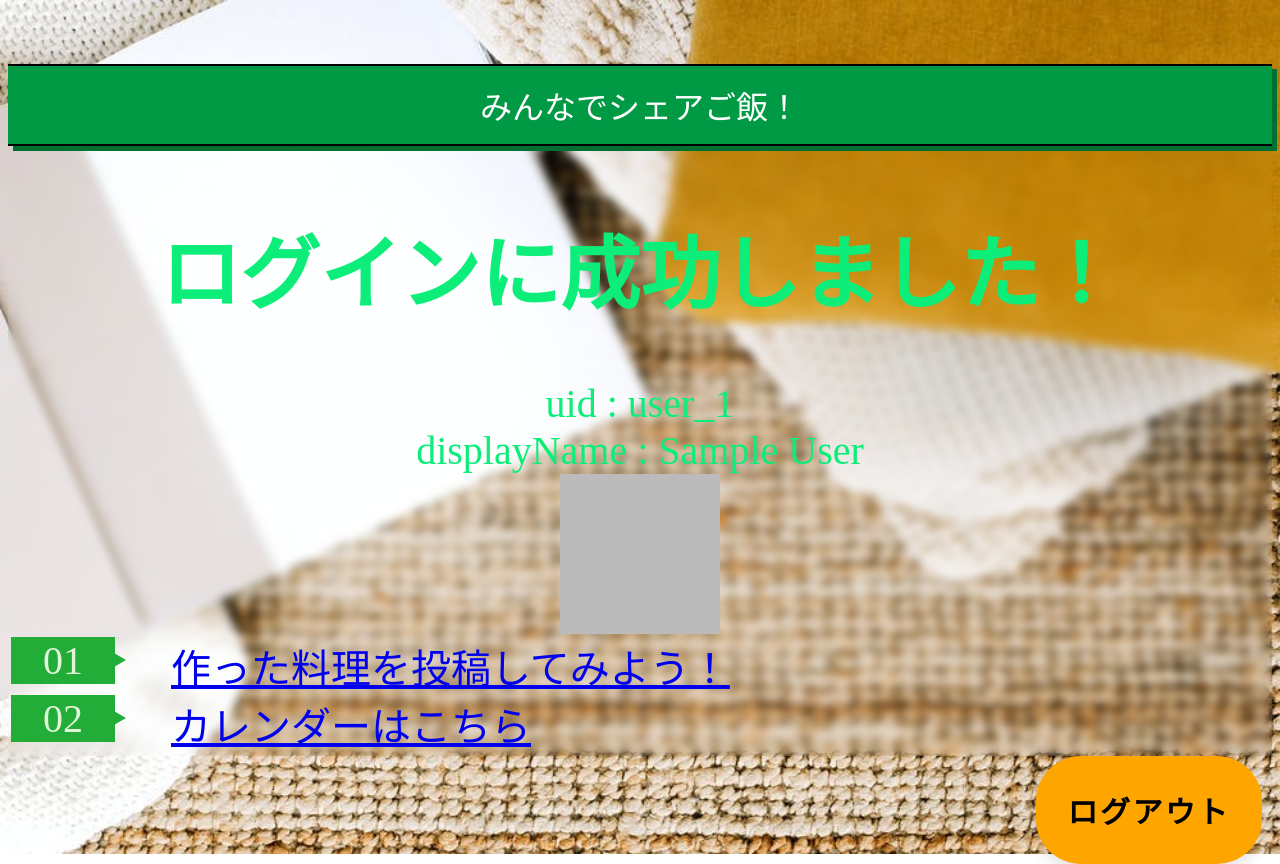
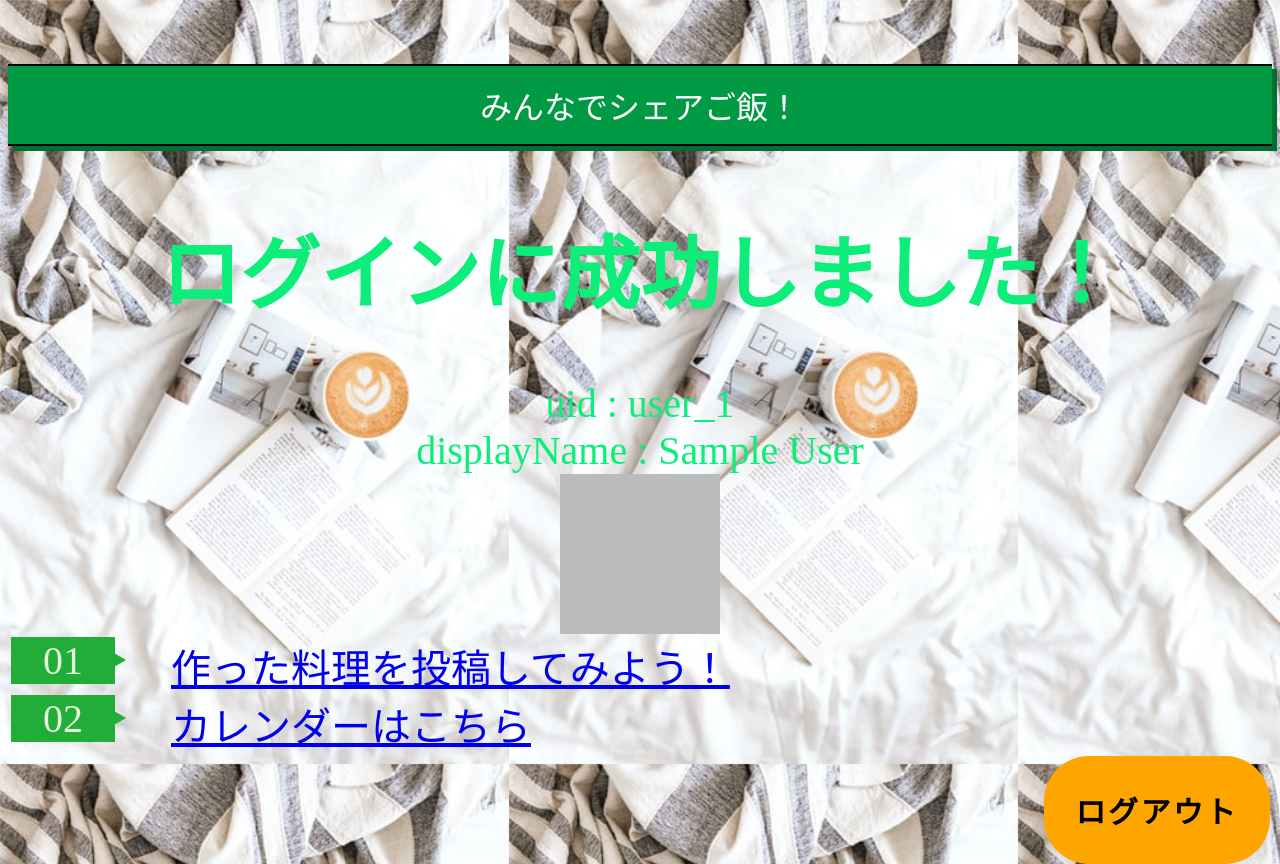
Before and after one commit to WebExpert-Chuo-Unv/chuo-uni-app, a Vue app: page /MyPage in a window 1280 px wide. Built offline with nearby package versions, Linux system fonts and the light colour scheme; no server answers; sample sign-in values are in the browser's storage.

Commit message:
imageのサイズ、背景画像を直しました

```diff
--- a/src/components/Calendar.vue
+++ b/src/components/Calendar.vue
@@ -178,6 +178,8 @@ export default {
 }
 .calendar-day {
   text-align: center;
+  font-weight: bold;
+  color: rgb(10, 10, 182);
 }
 .calendar-event {
   color: white;
--- a/src/components/LogIn.vue
+++ b/src/components/LogIn.vue
@@ -33,9 +33,8 @@ export default {
 
 <style>
 body {
-  background-image: url("~@/assets/heya.jpg");
-  background-repeat: no-repeat;
-  background-size: cover;
+  background-image: url("../assets/heya.jpg");
+  background-size: contain;
 }
 #app {
   font-family: Avenir, Helvetica, Arial, sans-serif;
--- a/src/components/PageView.vue
+++ b/src/components/PageView.vue
@@ -6,7 +6,7 @@
       <h3>朝食</h3>
       <div v-for="result in results" :key="result.id">
         <div class="cooking" v-if="result.when == '朝ごはん'">
-          <div class="asa">
+          <div class="cook">
             <div id="namae">ユーザーネーム：{{ result.name }}</div>
             <div id="gohan">料理名：{{ result.dish }}</div>
             <img :src="result.img" alt="" class="photo" />
@@ -15,7 +15,6 @@
               <button @click="good1(result.like1, result.id)">👍</button>
               {{ result.like1 }}
             </h1>
-
             <input type="text" placeholder="コメント" v-model="feedback1" />
             <button v-on:click="send1">送信</button>
           </div>
@@ -32,17 +31,15 @@
       <h3>昼食</h3>
       <div v-for="result in results" :key="result.id">
         <div class="cooking" v-if="result.when == '昼ごはん'">
-          <div>
+          <div class="cook">
             <div id="namae">ユーザーネーム：{{ result.name }}</div>
             <div id="gohan">料理名：{{ result.dish }}</div>
-
             <img :src="result.img" alt="" class="photo" />
             <div id="komento">自由記入：{{ result.comments }}</div>
             <h1>
               <button @click="good2(result.like2, result.id)">👍</button>
               {{ result.like2 }}
             </h1>
-
             <input type="text" placeholder="コメント" v-model="feedback2" />
             <button v-on:click="send2">送信</button>
           </div>
@@ -59,17 +56,15 @@
       <h3>夕食</h3>
       <div v-for="result in results" :key="result.id">
         <div class="cooking" v-if="result.when == '夜ごはん'">
-          <div class="yoru">
+          <div class="cook">
             <div id="namae">ユーザーネーム:{{ result.name }}</div>
             <div id="gohan">料理名：{{ result.dish }}</div>
-
             <img :src="result.img" alt="" class="photo" />
             <div id="komento">自由記入：{{ result.comments }}</div>
             <h1>
               <button @click="good3(result.like3, result.id)">👍</button
               >{{ result.like3 }}
             </h1>
-
             <input type="text" placeholder="コメント" v-model="feedback3" />
             <button v-on:click="send3">送信</button>
           </div>
@@ -270,7 +265,7 @@ body {
   color: #000000; /*文字色*/
   border-radius: 10px; /*角の丸み*/
 }
-.yoru {
+.cook {
   height: auto;
   width: 20em;
 
--- a/src/views/MyPage.vue
+++ b/src/views/MyPage.vue
@@ -63,11 +63,7 @@ export default {
   box-shadow: 0px 15px 20px rgba(46, 229, 157, 0.4);
   color: #fff;
 }
-body {
-  background-image: url("~@/assets/aa.jpeg");
-  background-size: 100%;
-  backdrop-filter: blur(5px);
-}
+
 .title {
   padding: 1rem 2rem;
   color: #fff;
--- a/src/views/PostForm.vue
+++ b/src/views/PostForm.vue
@@ -6,8 +6,6 @@
       <!-- <DatePick /> -->
     </div>
     <div class="content">
-      <p class="privacy">※個人情報の取り扱いに注意してください！※</p>
-
       <h3>料理名</h3>
       <input type="text" placeholder="ハヤシライス" v-model="CookingName" />
       <p>
@@ -155,7 +153,6 @@ export default {
   text-align: center;
   width: 70%;
   height: 80vh;
-  background-image: url("~@/assets/page.jpg");
   background-repeat: no-repeat;
   background-size: cover;
 }
```
